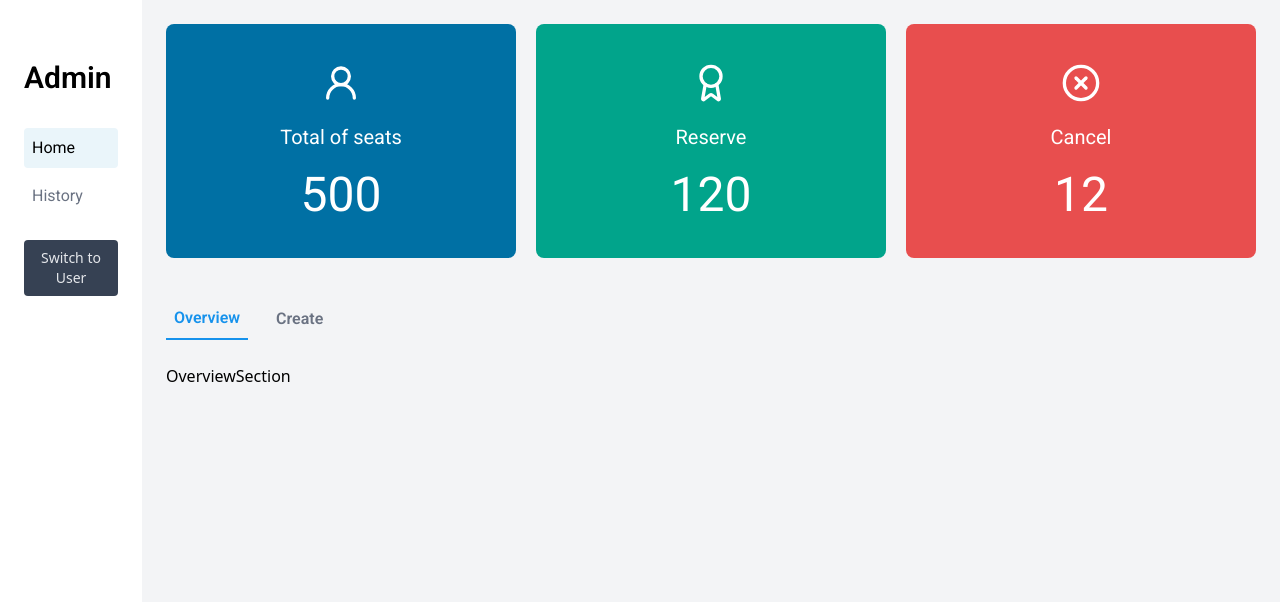
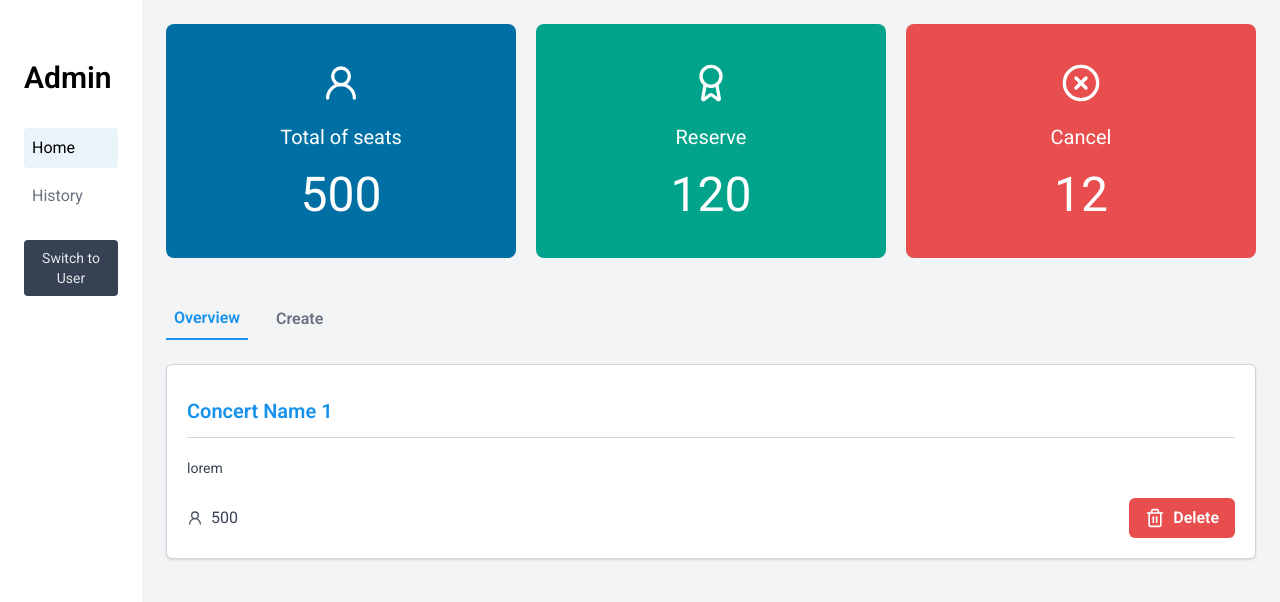
Before and after one commit to tatchunari/datawow-concert-system, a Next.js app in the folder apps/frontend/: page /dashboard/admin in a window 1280 px wide. Shown: the top 602 px of the page. Built offline with nearby package versions, Linux system fonts and the light colour scheme.

Commit message:
feat: add button and ConcertCard component

```diff
--- /dev/null
+++ b/apps/frontend/src/app/components/Button.tsx
@@ -0,0 +1,40 @@
+"use client";
+
+import React from "react";
+
+interface ButtonProps {
+  label: string;
+  color?: string;
+  textColor?: string;
+  onClick?: () => void;
+  icon?: React.ElementType;
+  iconPosition?: "left" | "right";
+}
+
+const Button: React.FC<ButtonProps> = ({
+  label,
+  color = "bg-[#1692EC]",
+  textColor = "text-white",
+  onClick,
+  icon: Icon,
+  iconPosition = "left",
+}) => {
+  return (
+    <button
+      onClick={onClick}
+      className={`
+        ${color} ${textColor}
+        flex items-center justify-center gap-2
+        font-roboto font-semibold
+        px-4 py-2 rounded-md
+        hover:opacity-90 transition
+      `}
+    >
+      {Icon && iconPosition === "left" && <Icon className="w-5 h-5" />}
+      <span>{label}</span>
+      {Icon && iconPosition === "right" && <Icon className="w-5 h-5" />}
+    </button>
+  );
+};
+
+export default Button;
--- /dev/null
+++ b/apps/frontend/src/app/components/ConcertCard.tsx
@@ -0,0 +1,59 @@
+"use client";
+
+import React from "react";
+import { UserRound } from "lucide-react";
+import Button from "./Button";
+
+interface ConcertCardProps {
+  title: string;
+  description: string;
+  totalSeats: number;
+  buttonLabel: string;
+  buttonColor?: string;
+  buttonIcon?: React.ElementType;
+  onButtonClick?: () => void;
+}
+
+const ConcertCard: React.FC<ConcertCardProps> = ({
+  title,
+  description,
+  totalSeats,
+  buttonLabel,
+  buttonColor = "bg-card-red",
+  buttonIcon,
+  onButtonClick,
+}) => {
+  return (
+    <div className="bg-white p-5 border border-gray-300 rounded-md shadow-sm hover:shadow-md transition">
+      {/* Title */}
+      <div className="border-b border-gray-300 py-3">
+        <h2 className="font-roboto font-semibold text-xl text-[#1692EC]">
+          {title}
+        </h2>
+      </div>
+
+      {/* Description */}
+      <div className="text-sm my-5 text-gray-700">
+        <p>{description}</p>
+      </div>
+
+      {/* Bottom Section */}
+      <div className="flex flex-row justify-between items-center">
+        <div className="flex flex-row gap-2 items-center">
+          <UserRound className="w-4 h-4 text-gray-600" />
+          <p className="text-gray-700">{totalSeats}</p>
+        </div>
+
+        <Button
+          label={buttonLabel}
+          color={buttonColor}
+          icon={buttonIcon}
+          iconPosition="left"
+          onClick={onButtonClick}
+        />
+      </div>
+    </div>
+  );
+};
+
+export default ConcertCard;
--- a/apps/frontend/src/app/components/admin-section/OverviewSection.tsx
+++ b/apps/frontend/src/app/components/admin-section/OverviewSection.tsx
@@ -1,7 +1,20 @@
-import React from "react";
+import ConcertCard from "../ConcertCard";
+import { Trash2 } from "lucide-react";
 
 const OverviewSection = () => {
-  return <div>OverviewSection</div>;
+  return (
+    <div>
+      <ConcertCard
+        title="Concert Name 1"
+        description="lorem"
+        totalSeats={500}
+        buttonLabel="Delete"
+        buttonColor="bg-card-red"
+        buttonIcon={Trash2}
+        onButtonClick={() => alert('Deleted "Summer Beats Festival"!')}
+      />
+    </div>
+  );
 };
 
 export default OverviewSection;
--- a/apps/frontend/src/app/globals.css
+++ b/apps/frontend/src/app/globals.css
@@ -23,7 +23,7 @@
   }
 
   h2 {
-    @apply font-roboto text-xl font-semibold text-[#1692EC];
+    @apply font-roboto text-xl font-medium text-[#1692EC];
   }
 
   p {
@@ -35,6 +35,6 @@
   }
 
   button {
-    @apply cursor-pointer;
+    @apply cursor-pointer font-roboto;
   }
 }
```
